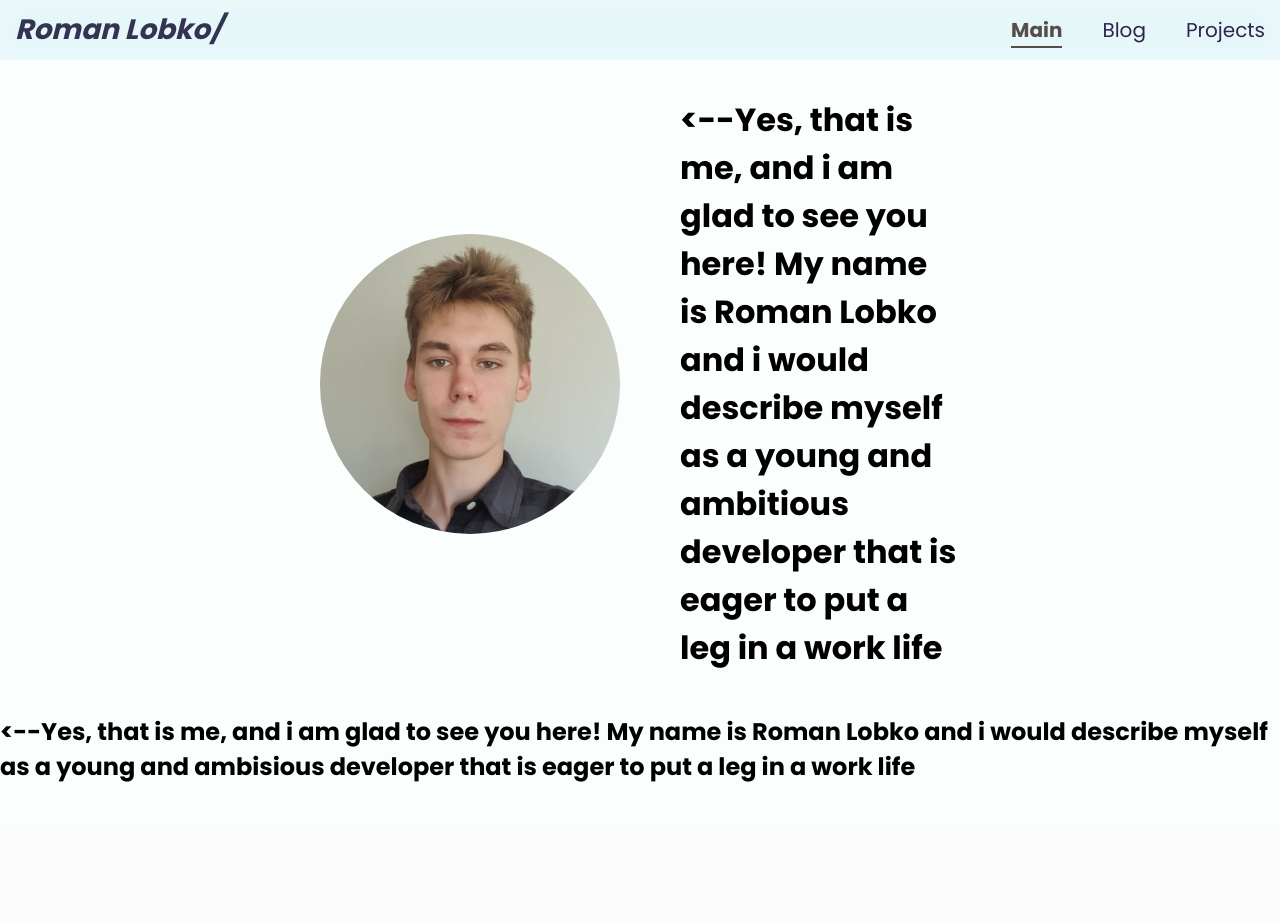
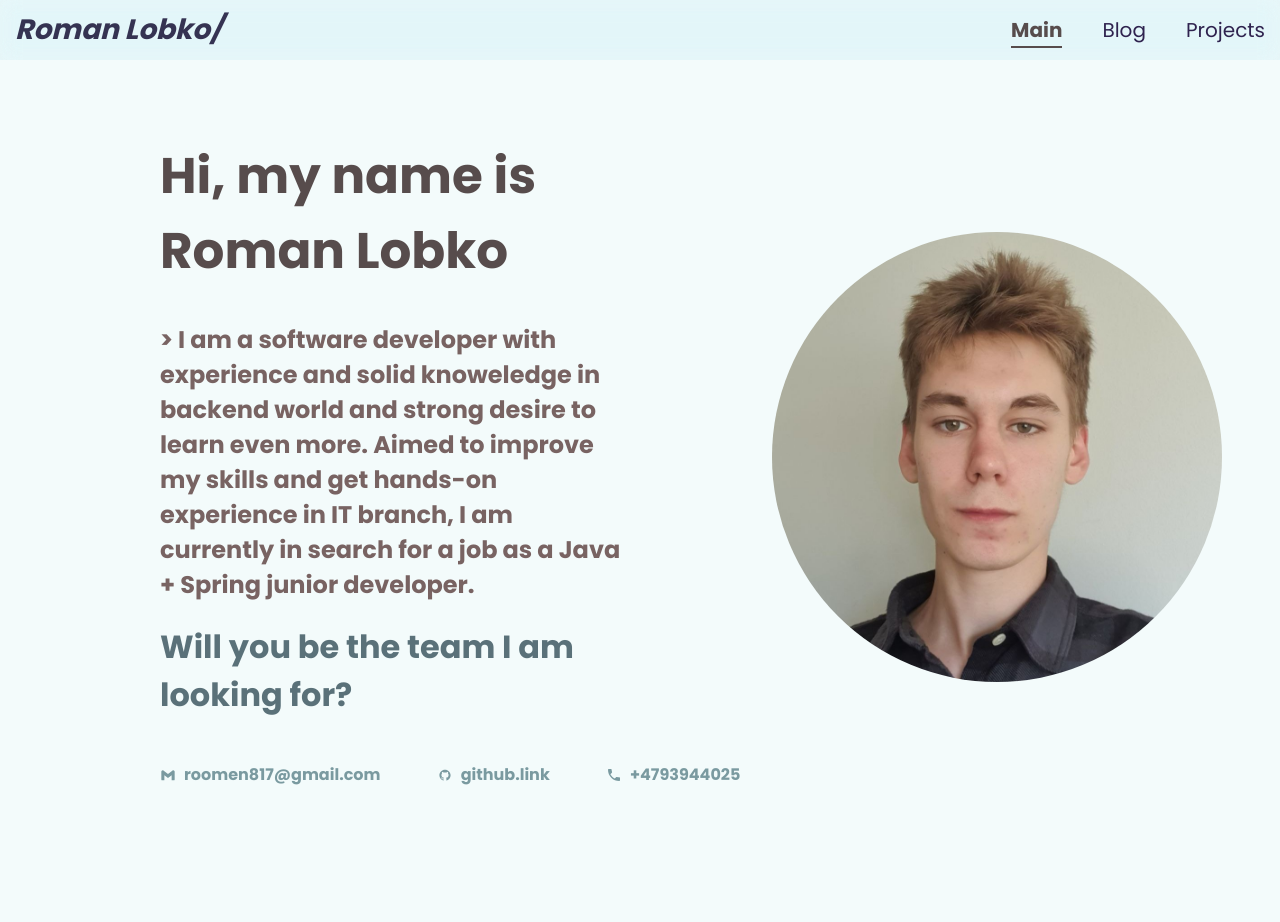
Before and after one commit to RomanLobko231/my-portfolio-webpage, a React (Create React App) app: page / in a window 1280 px wide. Shown: the top 922 px of the page. Before the commit the page ends 829 px from the top, so only its background shows below. Built offline with nearby package versions, Linux system fonts and the light colour scheme.

Commit message:
improved main page

```diff
--- a/package.json
+++ b/package.json
@@ -8,6 +8,7 @@
     "@testing-library/user-event": "^13.5.0",
     "react": "^18.2.0",
     "react-dom": "^18.2.0",
+    "react-icons": "^4.12.0",
     "react-router-dom": "^6.20.1",
     "react-scripts": "5.0.1",
     "web-vitals": "^2.1.4"
--- a/src/App.css
+++ b/src/App.css
@@ -6,16 +6,15 @@
   display: flex;
   flex-direction: column;
   align-items: center;
- background-color: rgb(250, 254, 253);
+  background-color: #F3FBFB;
 }
 
 body {
-  overflow:auto;
+  overflow: auto;
 
 }
 
-.navElements {
-  }
+.navElements {}
 
 .navElements ul {
   display: flex;
@@ -49,3 +48,13 @@ body {
   height: 2px;
   background-color: #574c4c;
 }
+
+
+.projects__page {
+  width: 100%;
+  margin-top: 75px;
+  margin-bottom: 25px;
+  display: flex;
+  justify-content: center;
+  flex-direction: column;
+}
--- /dev/null
+++ b/src/components/UI/contactsMain/ContactsRow.jsx
@@ -0,0 +1,27 @@
+import cl from "./ContactsRow.module.css"
+import { DiGithubBadge } from "react-icons/di";
+import { BiLogoGmail } from "react-icons/bi";
+import { MdLocalPhone } from "react-icons/md";
+
+const ContactsRow = () => {
+    return (
+        <div className={cl.container}>
+            <div className={cl.contacts__item}>
+                <BiLogoGmail />
+                <h4>roomen817@gmail.com</h4>
+            </div>
+            <div className={cl.contacts__item}>
+                <DiGithubBadge />
+                <h4>github.link</h4>
+            </div >
+            <div className={cl.contacts__item}>
+                <MdLocalPhone/>
+                <h4>+4793944025</h4>
+            </div>
+
+
+        </div>
+    );
+};
+
+export default ContactsRow;
--- /dev/null
+++ b/src/components/UI/contactsMain/ContactsRow.module.css
@@ -0,0 +1,14 @@
+.container {
+    display: flex;
+    flex-direction: row;
+    /* justify-content: space-between; */
+    gap: 12%
+}
+
+.contacts__item {
+    display: flex;
+    flex-direction: row;
+    align-items: center;
+    gap: 8px;
+    color: #7A9AA0
+}
--- /dev/null
+++ b/src/components/UI/greetings/GreetingsComponent.jsx
@@ -0,0 +1,19 @@
+import ContactsRow from "../contactsMain/ContactsRow";
+import cl from "./GreetingsComponent.module.css"
+const GreetingsComponent = () => {
+  return (
+    <div className={cl.container}>
+        <div className={cl.item}>
+          <h1 style={{ fontSize: '50px', color: '#574c4c' }}>Hi, my name is Roman Lobko</h1>
+          <h2 style={{color: '#786362'}}>{"> I am a software developer with experience and solid knoweledge in backend world and strong desire to learn even more. Aimed to improve my skills and get hands-on experience in IT branch, I am currently in search for a job as a Java + Spring junior developer."}</h2>
+          <h1 style={{color: '#5A7179'}}>Will you be the team I am looking for?</h1>
+          <ContactsRow/>
+        </div>
+
+        <img src="/personal_photo.jpg" className={cl.photo} />
+      </div>
+
+  );
+};
+
+export default GreetingsComponent;
--- /dev/null
+++ b/src/components/UI/greetings/GreetingsComponent.module.css
@@ -0,0 +1,17 @@
+.container {
+    width: 75vw;
+    display: flex;
+    justify-content: space-between;
+    align-items: center;
+    margin: auto;
+}
+
+.item{
+    margin-right: 15%;
+}
+
+.photo {
+    border-radius: 50%;
+    max-height: 450px;
+    margin-right: 0;
+}
--- a/src/components/UI/projectItem/Project.jsx
+++ b/src/components/UI/projectItem/Project.jsx
@@ -12,7 +12,7 @@ const Project = ({project}) => {
                 gap: '20px'
             }}>
                 <div style={{ width: '20%', display: 'flex', flexDirection: 'row', alignItems: 'center', gap: '16px'}}>
-                <h1>{project.name}</h1>
+                <h1 style={{color: '#574c4c'}}>{project.name}</h1>
                 <a target='_blank' rel='noopener noreferrer' href={project.link}>#link to github</a>
                 </div>
                 <Carousel images={project.src} />
--- a/src/components/pages/Main.jsx
+++ b/src/components/pages/Main.jsx
@@ -1,16 +1,16 @@
+import ContactsRow from "../UI/contactsMain/ContactsRow";
+import GreetingsComponent from "../UI/greetings/GreetingsComponent";
 
 const Main = () => {
   return (
-    <div style={{ marginTop: '75px', marginBottom: '25px', display: 'flex', flexDirection: 'column'}}>
-       <div style={{width: '50vw', display: 'flex', gap: '60px', alignItems: 'center', margin: 'auto'}}>
-      <img src="/personal_photo.jpg" style={{borderRadius: '50%', maxHeight: '300px'}}/>
-      <h1>{"<--Yes, that is me, and i am glad to see you here! My name is Roman Lobko and i would describe myself as a young and ambitious developer that is eager to put a leg in a work life"}</h1>
-    </div>
-    <div>
+    <div style={{ marginTop: '105px', marginBottom: '25px', display: 'flex', alignItems: 'center', flexDirection: 'column' }}>
+      <GreetingsComponent/>
 
-    </div>
-    <h2>{"<--Yes, that is me, and i am glad to see you here!\n\n My name is Roman Lobko and i would describe myself as a young and ambisious developer that is eager to put a leg in a work life"}</h2>
-
+        <h1 style={{marginTop: '10%', fontSize: '45px'}}>Skills</h1>
+        <div style={{width: '80vw', display: 'flex', flexDirection: 'row', justifyContent: 'space-around'}}>
+          <h1>Can:</h1>
+          <h1>Familiar with:</h1>
+        </div>
     </div>
 
   );
--- a/src/components/pages/Projects.jsx
+++ b/src/components/pages/Projects.jsx
@@ -5,8 +5,7 @@ const Projects = () => {
 
 
   return (
-
-     <div style={{width: '100%', marginTop: '75px', marginBottom: '25px', display: 'flex', justifyContent: 'center', flexDirection: 'column'}}>
+     <div className='projects__page'>
         {projects.map( (project, index) =>
         <div >
            <Project project={project}/>
```
Also changed, not shown: 1 other file (tests, documents, lock files or other folders). Lines whose indentation alone changed are shown as unchanged.
